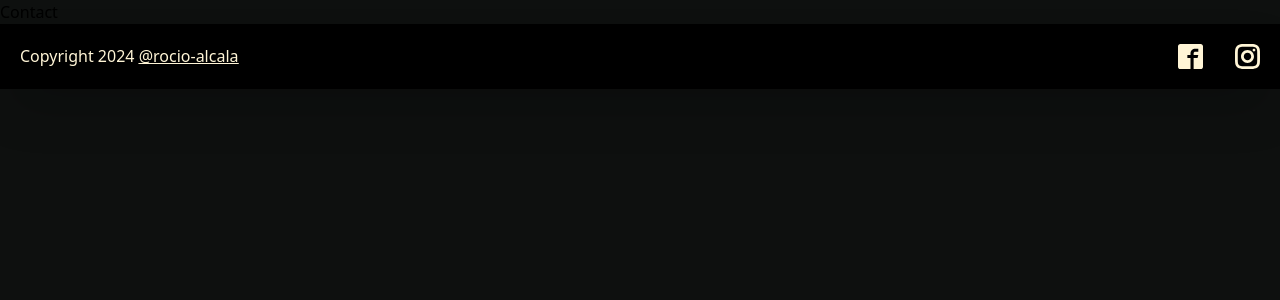
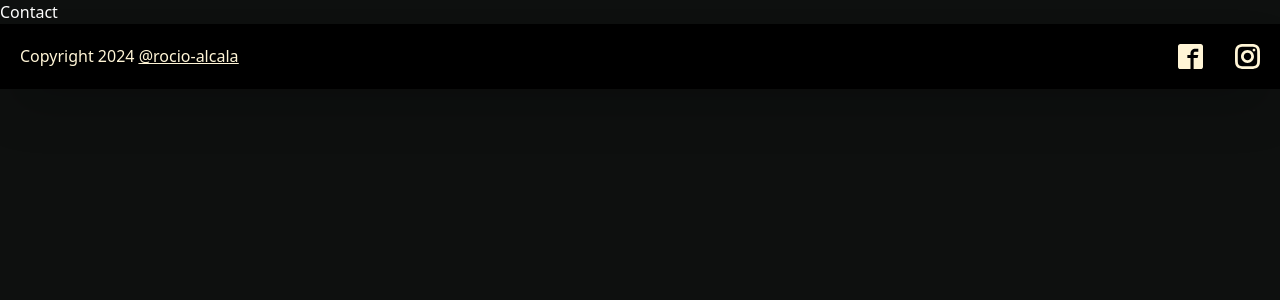
Before and after one commit to rocio-alcala/landing-page, a React (Vite) app: page /contact in a window 1280 px wide. Shown: the top 300 px of the page. Built offline with nearby package versions, Linux system fonts and the light colour scheme.

Commit message:
fixing style

```diff
--- a/src/components/NavBar.tsx
+++ b/src/components/NavBar.tsx
@@ -76,7 +76,7 @@ export default function NavBar() {
             <div
               className={`absolute ${
                 isMenuOpen ? "top-[80px]" : "top-[-898px]"
-              } left-0 z-50 h-screen bg-black w-full animate-fade-out-top transition-all duration-500 `}
+              } left-0 z-50 h-screen bg-[#0e100f] w-full animate-fade-out-top transition-all duration-500 `}
             >
               <ul className="flex gap-3 text-white  text-xl flex-col items-center justify-center pt-10">
                 <NavBarList onItemClick={handleMenuToggle} />
--- a/src/views/RootLayout.tsx
+++ b/src/views/RootLayout.tsx
@@ -3,10 +3,8 @@ import NavBar from "../components/NavBar";
 import Footer from "../components/Footer";
 
 export default function RootLayout() {
-
-
   return (
-    <main className=" min-h-svh flex flex-col bg-[#0e100f]">
+    <main className=" min-h-svh flex flex-col bg-[#0e100f] text-[#ffffff]">
       <NavBar />
       <Outlet />
       <Footer />
```
